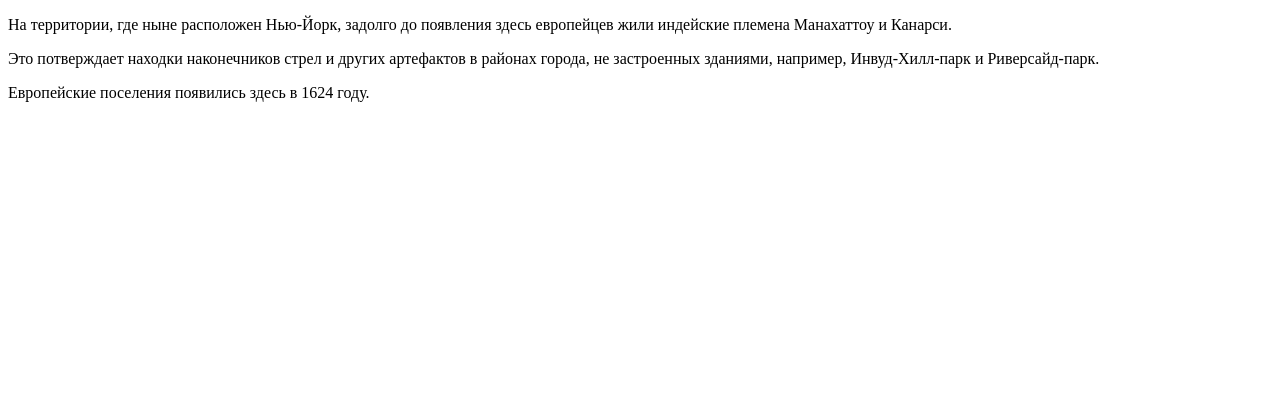
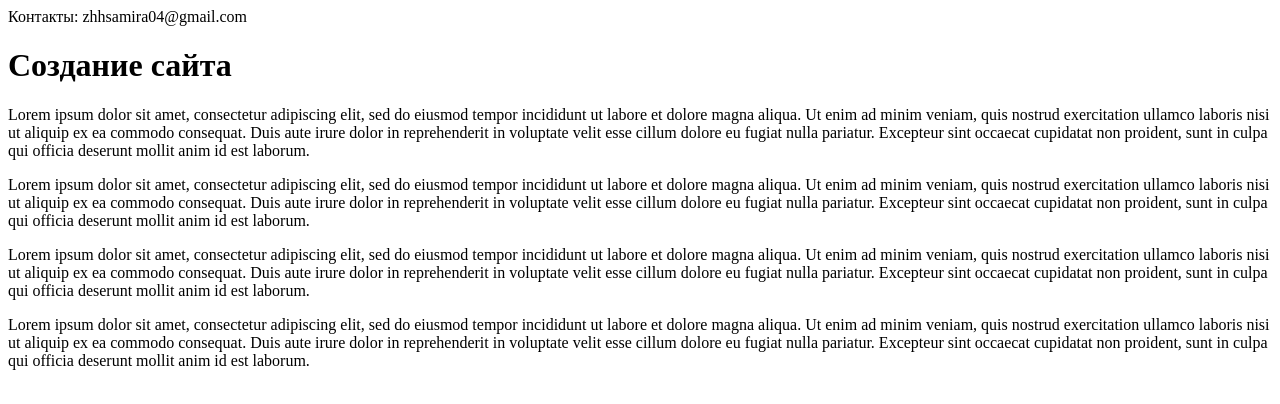
Before and after one commit to zhsamira/itacademy, a plain HTML site: page index.html in a window 1280 px wide. Drawn offline with Linux system fonts and the light colour scheme.

Commit message:
Update index.html

```diff
--- a/index.html
+++ b/index.html
@@ -2,14 +2,18 @@
 <html lang="en">
 <head>
 	<meta charset="UTF-8">
-	<title>Document</title>
-	<link rel="stylesheet" href="style.css">
+	<title>Пример CSS</title>
+	<link rel="stylesheet" href="styles.css">
 </head>
 <body>
-	<p>На территории, где ныне расположен Нью-Йорк, задолго до появления здесь европейцев жили индейские племена Манахаттоу и Канарси.</p>
-	<p>Это потверждает находки наконечников стрел и других артефактов в районах города, не застроенных зданиями, например, Инвуд-Хилл-парк и Риверсайд-парк.</p>
-	<p class="red">Европейские поселения появились здесь в 1624 году.</p>
-
+		<div id="fixed">Контакты: zhhsamira04@gmail.com</div>
+		<div id="text">
+				<h1>Создание сайта</h1>
+				<p>Lorem ipsum dolor sit amet, consectetur adipiscing elit, sed do eiusmod tempor incididunt ut labore et dolore magna aliqua. Ut enim ad minim veniam, quis nostrud exercitation ullamco laboris nisi ut aliquip ex ea commodo consequat. Duis aute irure dolor in reprehenderit in voluptate velit esse cillum dolore eu fugiat nulla pariatur. Excepteur sint occaecat cupidatat non proident, sunt in culpa qui officia deserunt mollit anim id est laborum.
+				<p>Lorem ipsum dolor sit amet, consectetur adipiscing elit, sed do eiusmod tempor incididunt ut labore et dolore magna aliqua. Ut enim ad minim veniam, quis nostrud exercitation ullamco laboris nisi ut aliquip ex ea commodo consequat. Duis aute irure dolor in reprehenderit in voluptate velit esse cillum dolore eu fugiat nulla pariatur. Excepteur sint occaecat cupidatat non proident, sunt in culpa qui officia deserunt mollit anim id est laborum.
+				<p>Lorem ipsum dolor sit amet, consectetur adipiscing elit, sed do eiusmod tempor incididunt ut labore et dolore magna aliqua. Ut enim ad minim veniam, quis nostrud exercitation ullamco laboris nisi ut aliquip ex ea commodo consequat. Duis aute irure dolor in reprehenderit in voluptate velit esse cillum dolore eu fugiat nulla pariatur. Excepteur sint occaecat cupidatat non proident, sunt in culpa qui officia deserunt mollit anim id est laborum.
+				<p>Lorem ipsum dolor sit amet, consectetur adipiscing elit, sed do eiusmod tempor incididunt ut labore et dolore magna aliqua. Ut enim ad minim veniam, quis nostrud exercitation ullamco laboris nisi ut aliquip ex ea commodo consequat. Duis aute irure dolor in reprehenderit in voluptate velit esse cillum dolore eu fugiat nulla pariatur. Excepteur sint occaecat cupidatat non proident, sunt in culpa qui officia deserunt mollit anim id est laborum.
+		</div>
 
 </body>
 </html>
```
